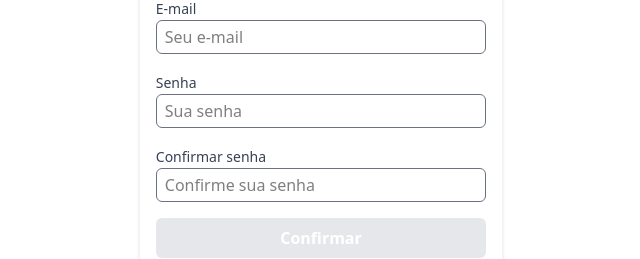
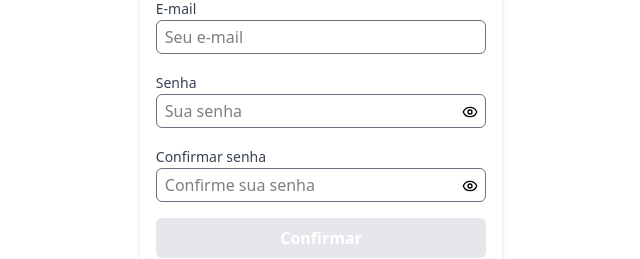
Before and after one commit to vineborba/cashflow-front, a React (Vite) app: page /sign-up in a window 1280 px wide. Shown: the part 275-534 px from the top of the page, without its empty margins (319-959 px from the left). Built offline with nearby package versions, Linux system fonts and the light colour scheme; no server answers.

Commit message:
feat: add password type input interaction

```diff
--- a/src/components/Input.tsx
+++ b/src/components/Input.tsx
@@ -1,16 +1,40 @@
-import { Input as HInput, Label, Field, Description } from "@headlessui/react";
+import { useState } from "react";
+import {
+  Input as HInput,
+  Label,
+  Field,
+  Description,
+  Button,
+} from "@headlessui/react";
 import type { InputProps as HInputProps } from "@headlessui/react";
+import { Eye, EyeOff } from "lucide-react";
 
 type InputProps = { label: string; error?: string } & HInputProps;
 
-export function Input({ label, error, className, ...rest }: InputProps) {
+export function Input({ label, error, className, type, ...rest }: InputProps) {
+  const [showPassword, setShowPassword] = useState(false);
+
   return (
-    <Field>
+    <Field className="relative">
       <Label className="text-sm text-gray-700">{label}</Label>
       <HInput
         {...rest}
-        className={`block w-full rounded-md border! border-gray-500 px-2 py-1 ${className}`}
+        type={showPassword ? "text" : type}
+        className={`block w-full rounded-md border border-gray-500 px-2 py-1 ${type === "password" ? "pr-8" : ""} ${className}`}
       />
+      {type === "password" && (
+        <Button
+          type="button"
+          className="absolute right-2 bottom-2 cursor-pointer"
+          onClick={() => setShowPassword((prev) => !prev)}
+        >
+          {showPassword ? (
+            <EyeOff className="h-4 w-4" />
+          ) : (
+            <Eye className="h-4 w-4" />
+          )}
+        </Button>
+      )}
       {!!error && (
         <Description className="text-xs text-red-500">{error}</Description>
       )}
--- a/src/components/Select.tsx
+++ b/src/components/Select.tsx
@@ -23,7 +23,7 @@ export function Select({ label, error, options, ...rest }: SelectProps) {
       <Label className="text-sm text-gray-700">{label}</Label>
       <HSelect
         {...rest}
-        className="block w-full rounded-md border! border-gray-500 px-2 py-1"
+        className="block w-full rounded-md border border-gray-500 px-2 py-1"
       >
         {options.map((opt) => (
           <option key={opt.value} value={opt.value} className="leading-6">
--- a/src/pages/SignIn.tsx
+++ b/src/pages/SignIn.tsx
@@ -45,7 +45,7 @@ export function SignIn() {
         return prev;
       });
     }
-  }, []);
+  }, [activateAccount, searchParams, setSearchParams]);
 
   async function onSubmit(e: React.FormEvent<HTMLFormElement>) {
     e.preventDefault();
@@ -73,6 +73,7 @@ export function SignIn() {
             label="Senha"
             placeholder="Sua senha"
             onChange={(e) => setPassword(e.target.value)}
+            type="password"
           />
           <Button type="submit" size="full" disabled={!email || !password}>
             Confirmar
--- a/src/pages/SignUp.tsx
+++ b/src/pages/SignUp.tsx
@@ -58,12 +58,14 @@ export function SignUp() {
             label="Senha"
             placeholder="Sua senha"
             onChange={(e) => setPassword(e.target.value)}
+            type="password"
           />
           <Input
             name="confirm-password"
             label="Confirmar senha"
             placeholder="Confirme sua senha"
             onChange={(e) => setConfirmPassword(e.target.value)}
+            type="password"
           />
           <Button type="submit" size="full" disabled={disableButton}>
             Confirmar
```
